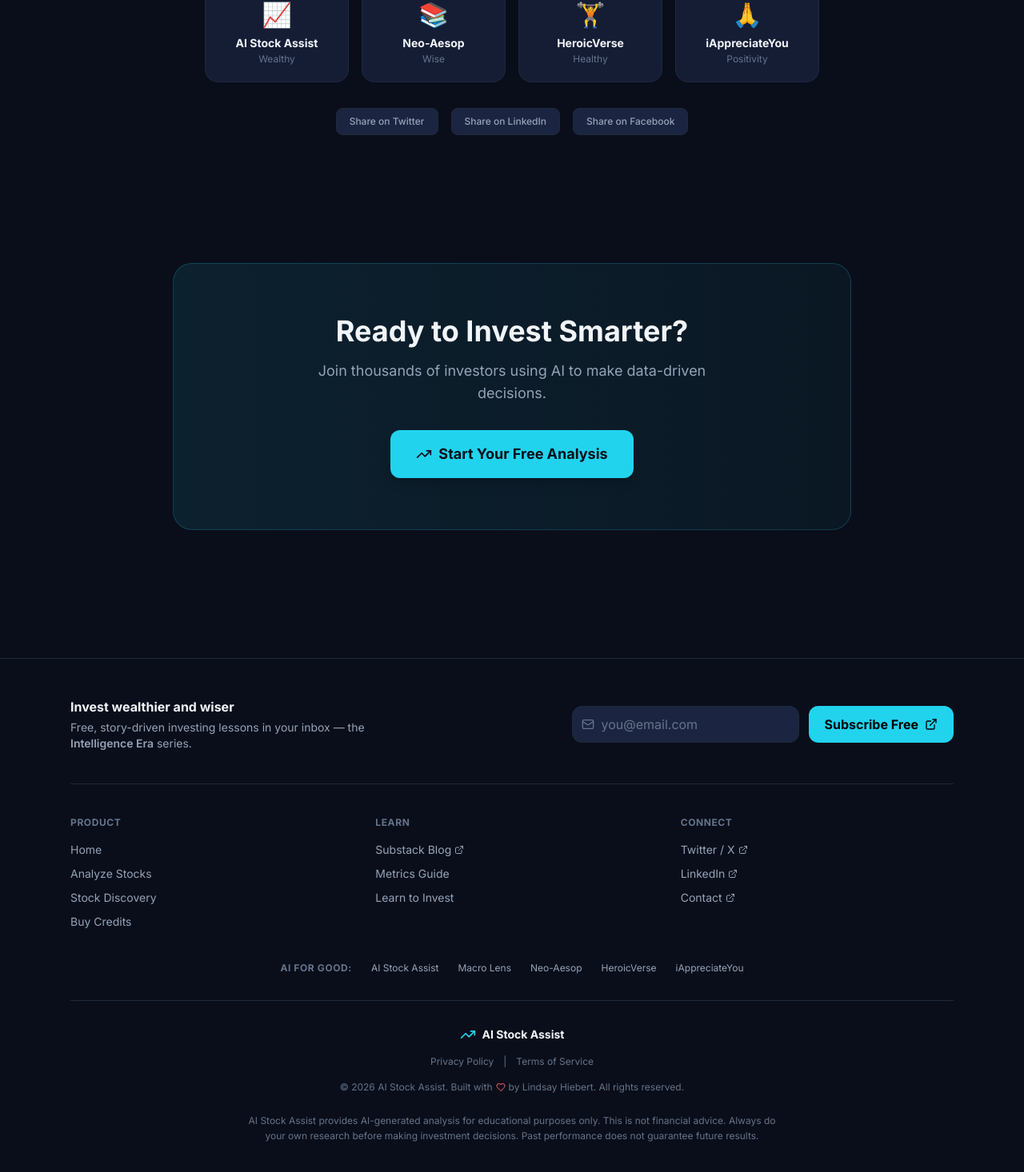
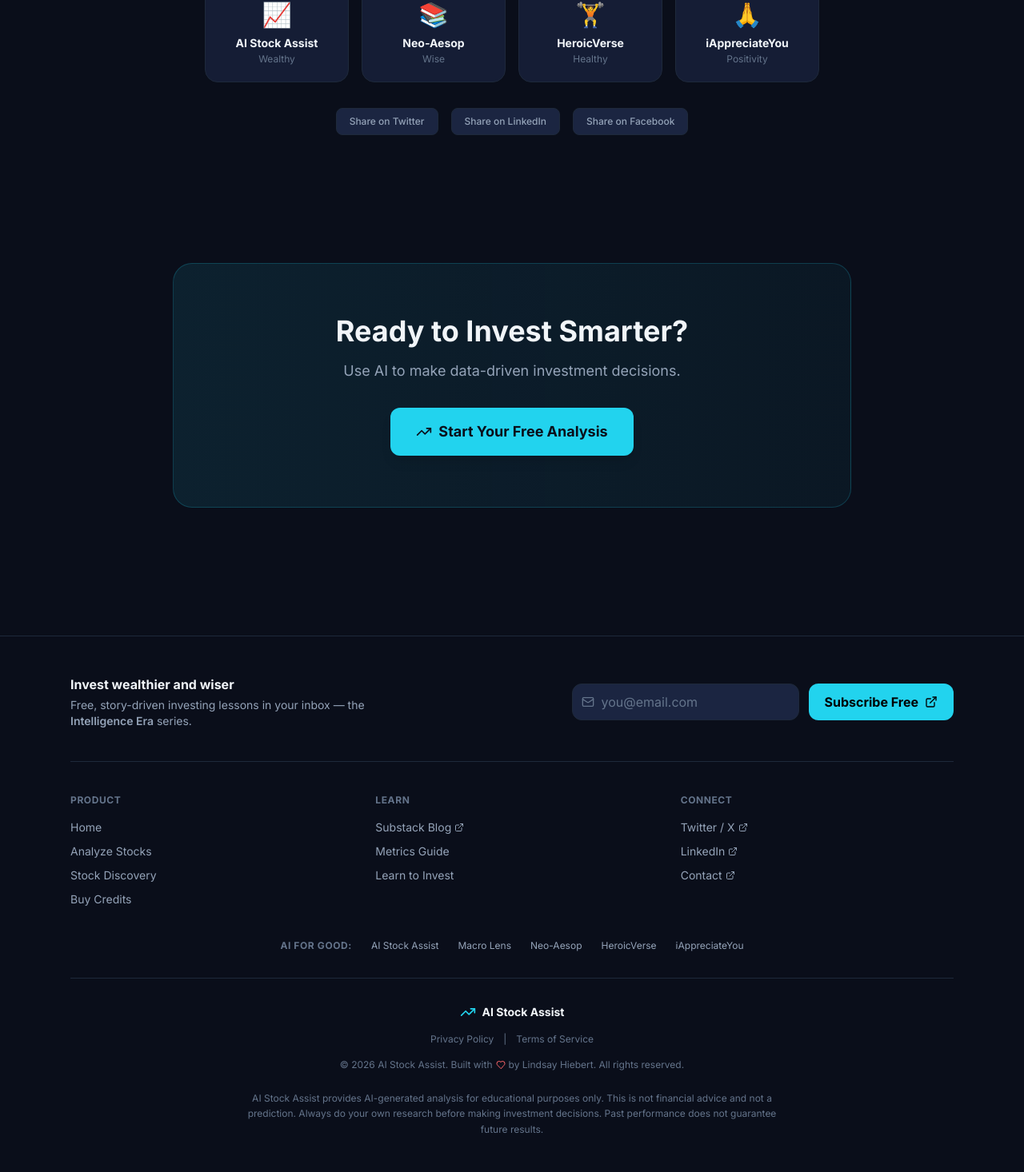
Before and after one commit to lhiebert01/ai-stock-assist-web, a React (Vite) app: page / in a window 1280 px wide. Shown: the part 5200-6666 px from the top of the page at 80% size. Built offline with nearby package versions, Linux system fonts and the light colour scheme; no server answers.

Commit message:
polish: remove unsubstantiated stats + strengthen not-financial-advice disclaimer (WO P0)
Co-Authored-By: Claude Opus 4.8 <noreply@anthropic.com>

```diff
--- a/index.html
+++ b/index.html
@@ -184,7 +184,7 @@
               "name": "What AI model powers the analysis?",
               "acceptedAnswer": {
                 "@type": "Answer",
-                "text": "We use Google Gemini 3.5 Flash for primary analysis with Groq Llama 3.3 70B as a reliable backup, ensuring 99.9% uptime."
+                "text": "We use Google Gemini 3.5 Flash for primary analysis with Groq Llama 3.3 70B as a reliable backup for consistent availability."
               }
             },
             {
@@ -281,7 +281,7 @@
           <h3>Is AI Stock Assist free?</h3>
           <p>You get 3 free analyses when you sign up. After that, purchase analysis packs starting at $4.99 for 20 analyses.</p>
           <h3>What AI model powers the analysis?</h3>
-          <p>Google Gemini 3.5 Flash for primary analysis, with Groq Llama 3.3 70B as a reliable backup for 99.9% uptime.</p>
+          <p>Google Gemini 3.5 Flash for primary analysis, with Groq Llama 3.3 70B as a reliable backup for consistent availability.</p>
           <h3>How accurate are the recommendations?</h3>
           <p>The AI analyzes real financial data from Yahoo Finance — cash flow, balance sheet, and valuation metrics. Recommendations are data-driven, not predictions. Always do your own due diligence.</p>
           <h3>Can I export my analysis?</h3>
--- a/src/components/Footer.tsx
+++ b/src/components/Footer.tsx
@@ -154,7 +154,7 @@ export default function Footer({ onNavigate }: FooterProps) {
         <div className="mt-6 text-center">
           <p className="text-xs text-[var(--color-text-muted)] leading-relaxed max-w-2xl mx-auto">
             AI Stock Assist provides AI-generated analysis for educational purposes only.
-            This is not financial advice. Always do your own research before making investment decisions.
+            This is not financial advice and not a prediction. Always do your own research before making investment decisions.
             Past performance does not guarantee future results.
           </p>
         </div>
--- a/src/components/MarketingLanding.tsx
+++ b/src/components/MarketingLanding.tsx
@@ -78,7 +78,7 @@ const features = [
 
 const faqs = [
   { question: 'Is AI Stock Assist free?', answer: 'You get 3 free analyses when you sign up. After that, purchase analysis packs starting at $4.99 for 20 analyses.' },
-  { question: 'What AI model powers the analysis?', answer: 'We use Google Gemini 3.5 Flash for primary analysis with Groq Llama 3.3 70B as a reliable backup, ensuring 99.9% uptime.' },
+  { question: 'What AI model powers the analysis?', answer: 'We use Google Gemini 3.5 Flash for primary analysis with Groq Llama 3.3 70B as a reliable backup for consistent availability.' },
   { question: 'How accurate are the recommendations?', answer: 'Our AI analyzes real financial data from Yahoo Finance including cash flow, balance sheet, and valuation metrics. Recommendations are data-driven, not predictions. Always do your own due diligence.' },
   { question: 'Can I export my analysis?', answer: 'Yes. Export any analysis as a formatted Word document with all metrics, charts, and AI recommendations included.' },
 ];
@@ -447,7 +447,7 @@ export default function MarketingLanding({ onGetStarted }: LandingProps) {
         <div className="bg-gradient-to-r from-[var(--color-accent)]/10 to-[var(--color-accent)]/5 border border-[var(--color-accent)]/20 rounded-3xl p-10 sm:p-16 text-center">
           <h2 className="text-3xl sm:text-4xl font-bold mb-4">Ready to Invest Smarter?</h2>
           <p className="text-[var(--color-text-secondary)] text-lg mb-8 max-w-lg mx-auto">
-            Join thousands of investors using AI to make data-driven decisions.
+            Use AI to make data-driven investment decisions.
           </p>
           <button
             onClick={onGetStarted}
--- a/src/components/RecommendationCard.tsx
+++ b/src/components/RecommendationCard.tsx
@@ -121,6 +121,13 @@ export default function RecommendationCard({ recommendation, methodology }: Reco
           </div>
         </div>
       )}
+
+      {/* Disclaimer — shown directly beneath every BUY/HOLD/SELL verdict */}
+      <div className="px-6 pb-4">
+        <p className="text-[11px] leading-relaxed text-[var(--color-text-muted)]">
+          AI-generated analysis for educational purposes — not financial advice and not a prediction.
+        </p>
+      </div>
     </motion.div>
   );
 }
```
